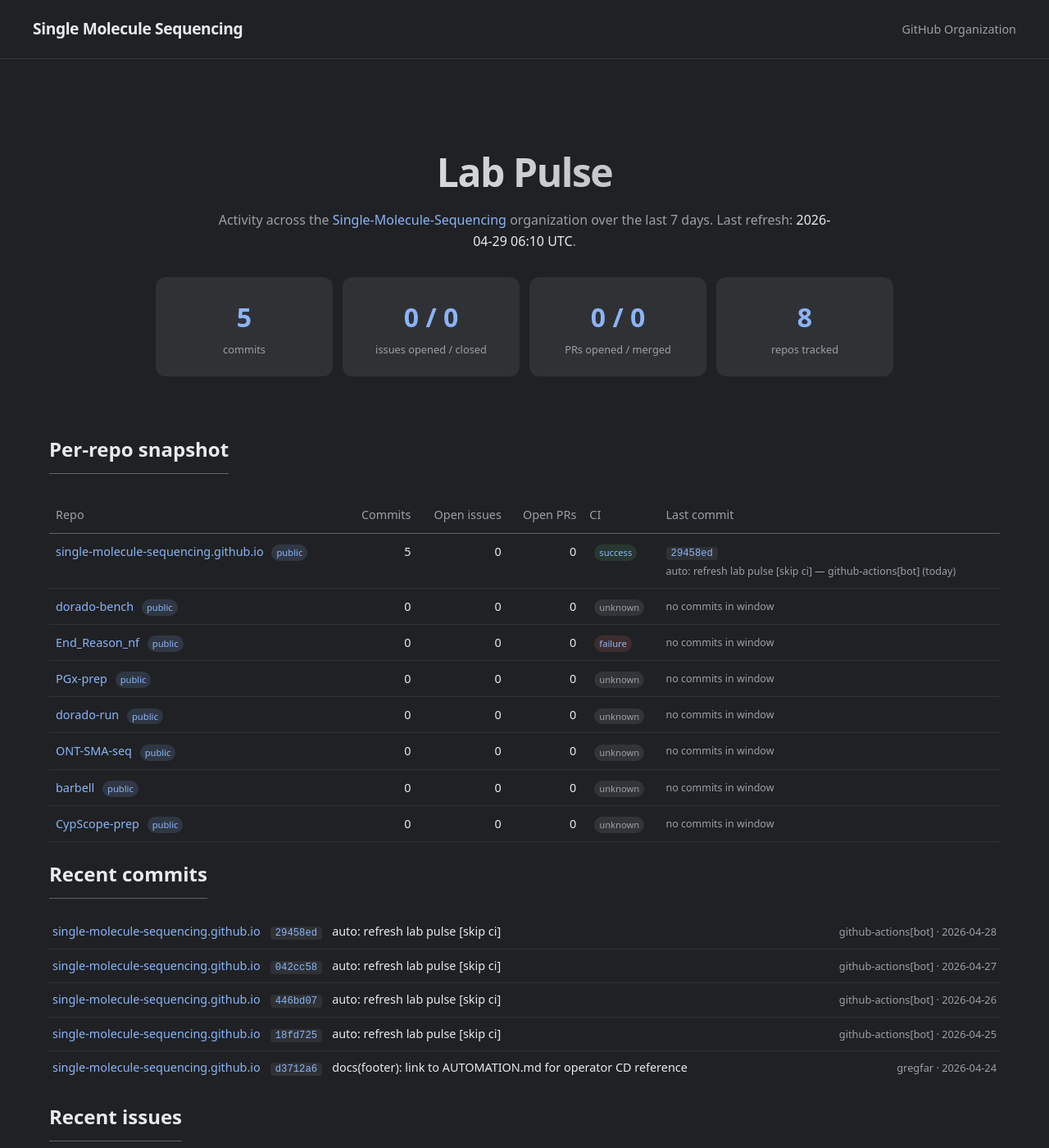
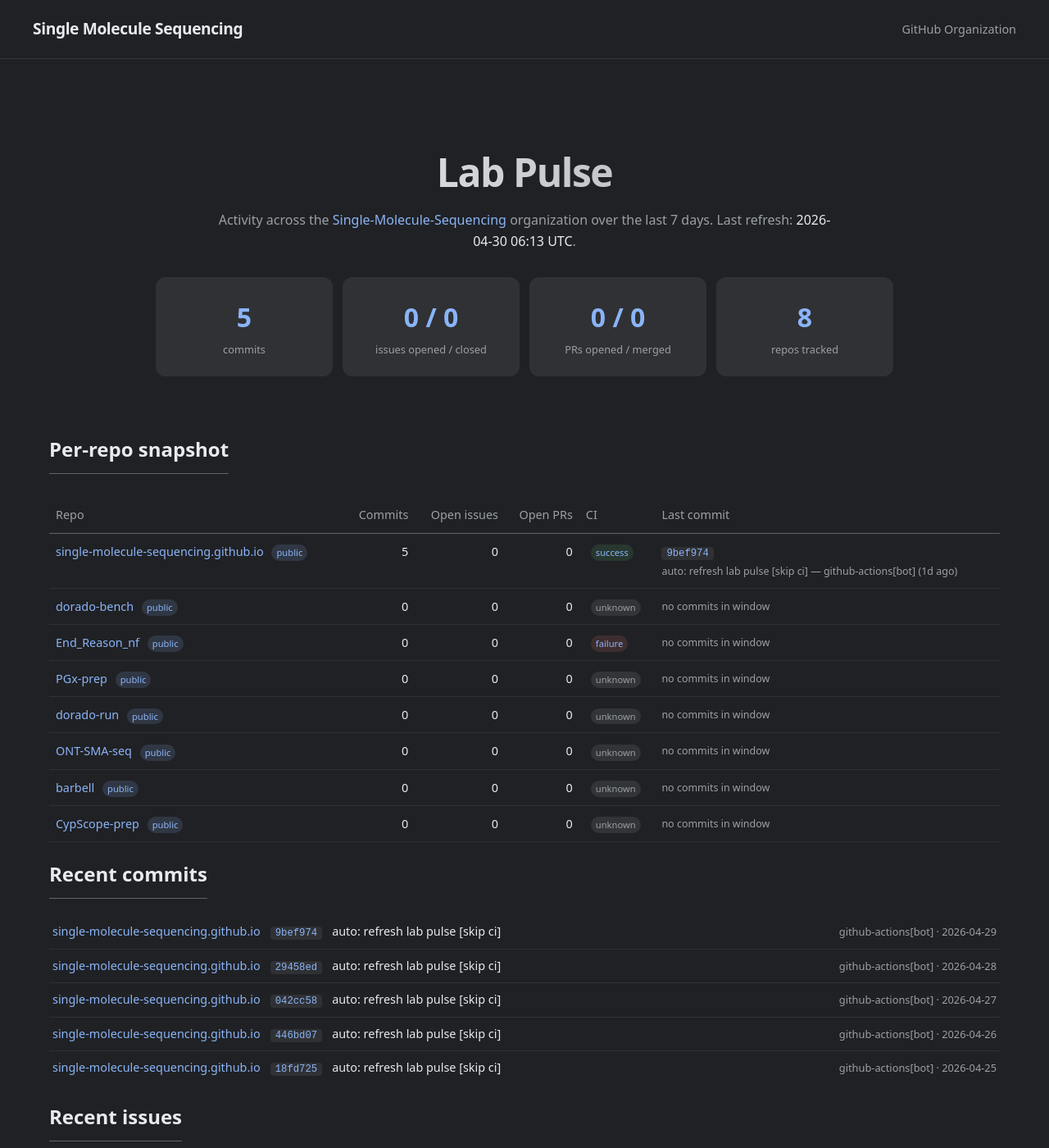
Before and after one commit to Single-Molecule-Sequencing/single-molecule-sequencing.github.io, a Jekyll site: the page built from pulse.md, in a window 1280 px wide and 1400 px high. Shown: the whole window at 82% size. Built offline with Jekyll 4.4.1, drawn with Linux system fonts in a browser that asks for light colours.

Commit message:
auto: refresh lab pulse [skip ci]

```diff
--- a/_data/pulse.yml
+++ b/_data/pulse.yml
@@ -1,4 +1,4 @@
-generated_at: '2026-04-29T06:10:36.585969+00:00'
+generated_at: '2026-04-30T06:13:51.200946+00:00'
 window_days: 7
 org: Single-Molecule-Sequencing
 totals:
@@ -20,16 +20,16 @@ repos:
   url: https://github.com/Single-Molecule-Sequencing/single-molecule-sequencing.github.io
   commits_in_window: 5
   last_commit:
-    sha: 29458ed
+    sha: 9bef974
     message: 'auto: refresh lab pulse [skip ci]'
-    when: '2026-04-28T06:15:17Z'
+    when: '2026-04-29T06:10:45Z'
     author: github-actions[bot]
-    url: https://github.com/Single-Molecule-Sequencing/single-molecule-sequencing.github.io/commit/29458ed8be0a0cc14a7dca3ad4787a74423eb13c
+    url: https://github.com/Single-Molecule-Sequencing/single-molecule-sequencing.github.io/commit/9bef97424a4392b291d530a4867280c57a235f97
   open_issues: 0
   open_prs: 0
   ci_status: success
-  ci_url: https://github.com/Single-Molecule-Sequencing/single-molecule-sequencing.github.io/actions/runs/25037122506
-  days_since_last_commit: 0
+  ci_url: https://github.com/Single-Molecule-Sequencing/single-molecule-sequencing.github.io/actions/runs/25093717453
+  days_since_last_commit: 1
 - name: dorado-bench
   default_branch: main
   description: A benchmarking effort of various doraro models for the SMS pipeline
@@ -41,7 +41,7 @@ repos:
   open_prs: 0
   ci_status: unknown
   ci_url: null
-  days_since_last_commit: 68
+  days_since_last_commit: 69
 - name: End_Reason_nf
   default_branch: main
   description: ''
@@ -53,7 +53,7 @@ repos:
   open_prs: 0
   ci_status: failure
   ci_url: https://github.com/Single-Molecule-Sequencing/End_Reason_nf/actions/runs/19545795692
-  days_since_last_commit: 159
+  days_since_last_commit: 160
 - name: PGx-prep
   default_branch: main
   description: Preparatory demultiplex algorithms and HPC+Slurm solutions on BAM files for the ONT PGx
@@ -66,7 +66,7 @@ repos:
   open_prs: 0
   ci_status: unknown
   ci_url: null
-  days_since_last_commit: 68
+  days_since_last_commit: 69
 - name: dorado-run
   default_branch: main
   description: ONT Dorado basecaller Orchestration Pipeline
@@ -78,7 +78,7 @@ repos:
   open_prs: 0
   ci_status: unknown
   ci_url: null
-  days_since_last_commit: 8
+  days_since_last_commit: 9
 - name: ONT-SMA-seq
   default_branch: main
   description: The SMA-seq workflow for Oxford Nanopore Technology, in pure Python and SQLite database.
@@ -90,7 +90,7 @@ repos:
   open_prs: 0
   ci_status: unknown
   ci_url: null
-  days_since_last_commit: 8
+  days_since_last_commit: 9
 - name: barbell
   default_branch: master
   description: Extremely fast and accurate Nanopore demultiplexing
@@ -102,7 +102,7 @@ repos:
   open_prs: 0
   ci_status: unknown
   ci_url: null
-  days_since_last_commit: 56
+  days_since_last_commit: 57
 - name: CypScope-prep
   default_branch: main
   description: Preparatory FastQ extraction and alignment on per-sample BAM files for CypScope
@@ -114,8 +114,14 @@ repos:
   open_prs: 0
   ci_status: unknown
   ci_url: null
-  days_since_last_commit: 46
+  days_since_last_commit: 47
 recent_commits:
+- repo: single-molecule-sequencing.github.io
+  sha: 9bef974
+  author: github-actions[bot]
+  when: '2026-04-29T06:10:45Z'
+  message: 'auto: refresh lab pulse [skip ci]'
+  url: https://github.com/Single-Molecule-Sequencing/single-molecule-sequencing.github.io/commit/9bef97424a4392b291d530a4867280c57a235f97
 - repo: single-molecule-sequencing.github.io
   sha: 29458ed
   author: github-actions[bot]
@@ -140,12 +146,6 @@ recent_commits:
   when: '2026-04-25T05:52:20Z'
   message: 'auto: refresh lab pulse [skip ci]'
   url: https://github.com/Single-Molecule-Sequencing/single-molecule-sequencing.github.io/commit/18fd72505473d6bc61ff81c34d556b2a95c13d24
-- repo: single-molecule-sequencing.github.io
-  sha: d3712a6
-  author: gregfar
-  when: '2026-04-24T18:17:39Z'
-  message: 'docs(footer): link to AUTOMATION.md for operator CD reference'
-  url: https://github.com/Single-Molecule-Sequencing/single-molecule-sequencing.github.io/commit/d3712a6e8f1e5ef2dd50abba91b3be75321e11a8
 recent_issues: []
 recent_prs: []
 latest_releases: []
```
Also changed, not shown: _includes/pulse.md (+2 -2 lines).
